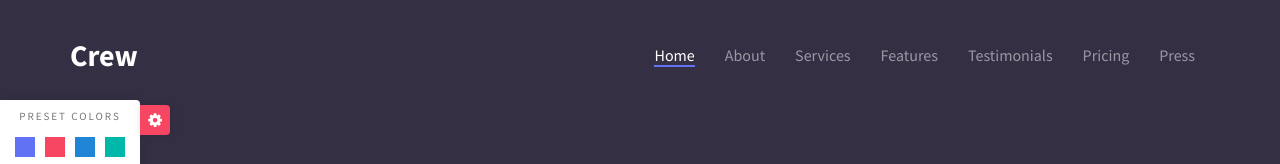
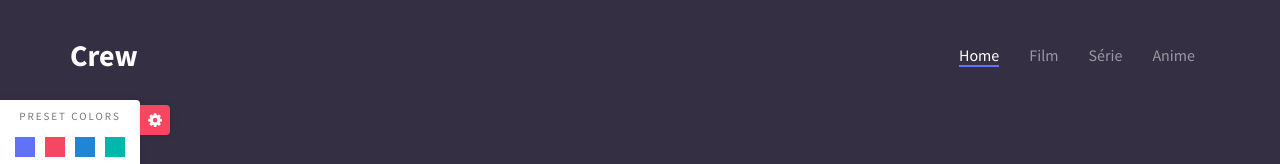
Before and after one commit to vaferrere/Tp-Git, a plain HTML site: page index.html in a window 1280 px wide. Shown: the top 164 px of the page. Drawn offline with Linux system fonts and the light colour scheme; files whose address does not match are found by name.

Commit message:
changement menu

```diff
--- a/index.html
+++ b/index.html
@@ -204,12 +204,9 @@
 		        <div id="navbar" class="navbar-collapse collapse">
 		          <ul class="nav navbar-nav navbar-right">
 		            <li class="active"><a href="#" data-nav-section="home"><span>Home</span></a></li>
-		            <li><a href="#" data-nav-section="about"><span>About</span></a></li>
-		            <li><a href="#" data-nav-section="services"><span>Services</span></a></li>
-		            <li><a href="#" data-nav-section="features"><span>Features</span></a></li>
-		            <li><a href="#" data-nav-section="testimonials"><span>Testimonials</span></a></li>
-		            <li><a href="#" data-nav-section="pricing"><span>Pricing</span></a></li>
-		            <li><a href="#" data-nav-section="press"><span>Press</span></a></li>
+		            <li><a href="#" data-nav-section="about"><span>Film</span></a></li>
+		            <li><a href="#" data-nav-section="services"><span>Série</span></a></li>
+		            <li><a href="#" data-nav-section="features"><span>Anime</span></a></li>
 		          </ul>
 		        </div>
 			    </nav>
```
